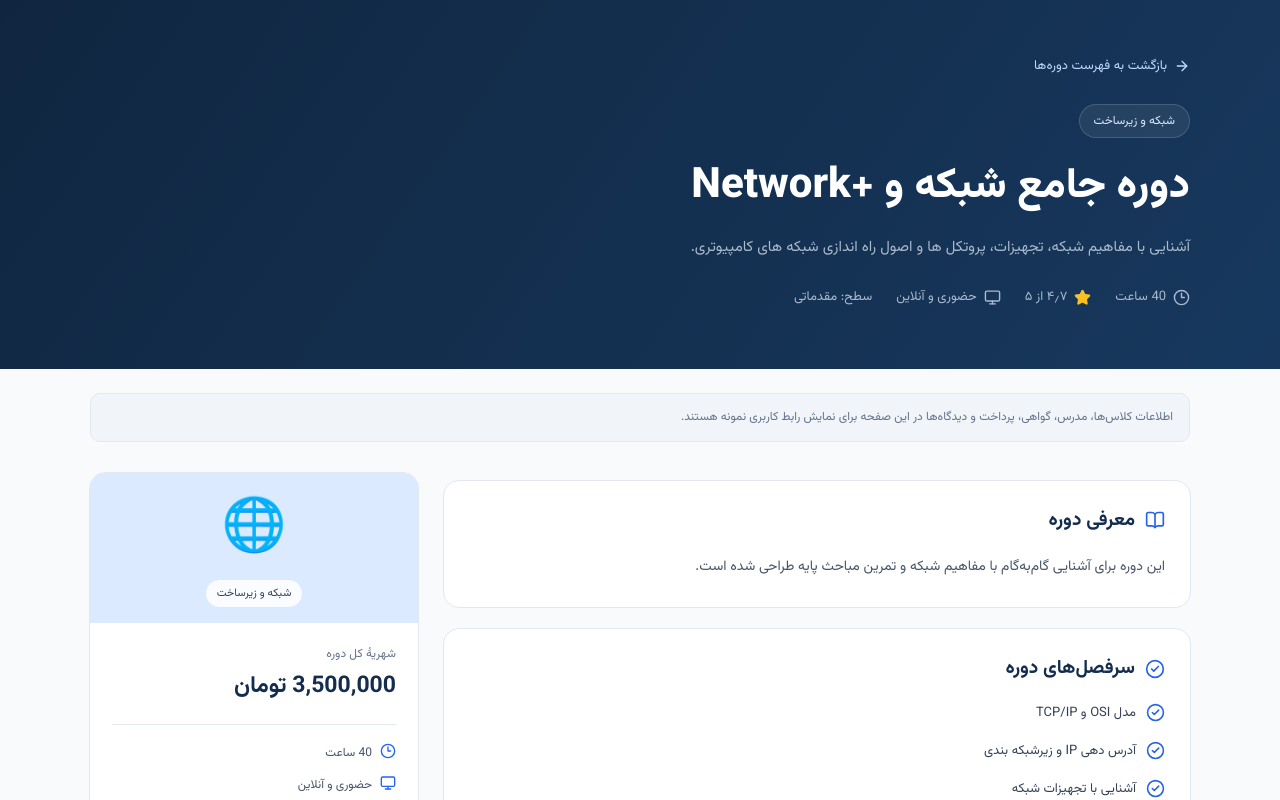
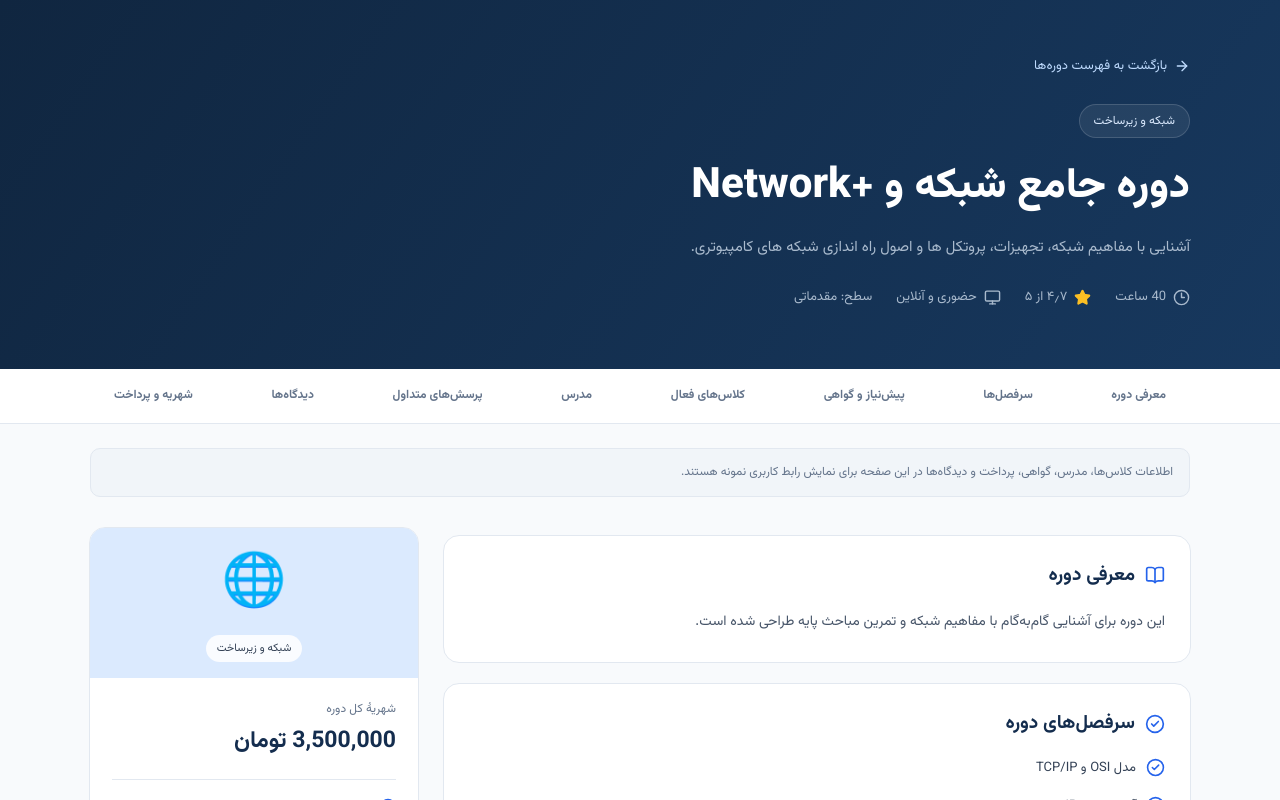
Before and after one commit to ali-tz-2004/skillhub-academy, a Next.js app: page /network/courses/network-plus in a window 1280 px wide. Shown: the top 800 px of the page. Built offline with nearby package versions, Linux system fonts and the light colour scheme.

Commit message:
feat: add section navigation to course details

```diff
--- a/src/app/network/courses/[slug]/page.module.scss
+++ b/src/app/network/courses/[slug]/page.module.scss
@@ -62,6 +62,51 @@
   }
 }
 
+.sectionNavigation {
+  position: sticky;
+  top: 0;
+  z-index: 20;
+  overflow-x: auto;
+  border-bottom: 1px solid var(--domain-border);
+  background: #ffffffed;
+  backdrop-filter: blur(12px);
+  scrollbar-width: thin;
+}
+
+.sectionNavigationInner {
+  display: flex;
+  width: max-content;
+  min-width: min(100%, 1100px);
+  align-items: center;
+  justify-content: space-between;
+  gap: 20px;
+  margin-inline: auto;
+  padding: 0 24px;
+
+  a {
+    display: inline-flex;
+    min-height: 54px;
+    flex-shrink: 0;
+    align-items: center;
+    border-bottom: 2px solid transparent;
+    color: var(--domain-muted);
+    font-size: 12px;
+    font-weight: 700;
+    transition: color 0.2s ease, border-color 0.2s ease;
+
+    &:hover,
+    &:focus-visible {
+      border-bottom-color: var(--domain-primary);
+      color: var(--domain-primary);
+    }
+
+    &:focus-visible {
+      outline: 2px solid var(--domain-primary);
+      outline-offset: -3px;
+    }
+  }
+}
+
 .sampleNotice {
   max-width: 1100px;
   margin: 24px auto 0;
@@ -90,6 +135,7 @@
 }
 
 .section {
+  scroll-margin-top: 76px;
   margin-bottom: 20px;
   padding: 25px;
   border: 1px solid var(--domain-border);
@@ -303,6 +349,7 @@
 }
 
 .sidebar {
+  scroll-margin-top: 76px;
   position: sticky;
   top: 20px;
   overflow: hidden;
@@ -452,6 +499,18 @@
     padding: 20px 16px 54px;
   }
 
+  .sectionNavigationInner {
+    min-width: max-content;
+    justify-content: flex-start;
+    gap: 18px;
+    padding-inline: 16px;
+
+    a {
+      min-height: 48px;
+      font-size: 11px;
+    }
+  }
+
   .section {
     padding: 20px 17px;
   }
--- a/src/app/network/courses/[slug]/page.tsx
+++ b/src/app/network/courses/[slug]/page.tsx
@@ -73,13 +73,26 @@ export default async function CourseDetailPage({
         </div>
       </section>
 
+      <nav className={styles.sectionNavigation} aria-label="بخش‌های صفحهٔ دوره">
+        <div className={styles.sectionNavigationInner}>
+          <a href="#introduction">معرفی دوره</a>
+          <a href="#syllabus">سرفصل‌ها</a>
+          <a href="#prerequisites">پیش‌نیاز و گواهی</a>
+          <a href="#classes">کلاس‌های فعال</a>
+          <a href="#instructor">مدرس</a>
+          <a href="#faq">پرسش‌های متداول</a>
+          <a href="#reviews">دیدگاه‌ها</a>
+          <a href="#payments">شهریه و پرداخت</a>
+        </div>
+      </nav>
+
       <div className={styles.sampleNotice}>
         اطلاعات کلاس‌ها، مدرس، گواهی، پرداخت و دیدگاه‌ها در این صفحه برای نمایش رابط کاربری نمونه هستند.
       </div>
 
       <div className={styles.content}>
         <div className={styles.main}>
-          <section className={styles.section}>
+          <section className={styles.section} id="introduction">
             <div className={styles.sectionTitle}>
               <BookOpen size={20} aria-hidden="true" />
               <h2>معرفی دوره</h2>
@@ -87,7 +100,7 @@ export default async function CourseDetailPage({
             <p className={styles.bodyText}>{details.extraDescription}</p>
           </section>
 
-          <section className={styles.section}>
+          <section className={styles.section} id="syllabus">
             <div className={styles.sectionTitle}>
               <CheckCircle2 size={20} aria-hidden="true" />
               <h2>سرفصل‌های دوره</h2>
@@ -102,7 +115,7 @@ export default async function CourseDetailPage({
             </ul>
           </section>
 
-          <section className={styles.section}>
+          <section className={styles.section} id="prerequisites">
             <div className={styles.sectionTitle}>
               <Award size={20} aria-hidden="true" />
               <h2>پیش‌نیاز و گواهی</h2>
@@ -123,7 +136,7 @@ export default async function CourseDetailPage({
             </div>
           </section>
 
-          <section className={styles.section}>
+          <section className={styles.section} id="classes">
             <div className={styles.sectionTitle}>
               <CalendarDays size={20} aria-hidden="true" />
               <h2>کلاس‌های فعال</h2>
@@ -149,7 +162,7 @@ export default async function CourseDetailPage({
             </div>
           </section>
 
-          <section className={styles.section}>
+          <section className={styles.section} id="instructor">
             <div className={styles.sectionTitle}>
               <UserRound size={20} aria-hidden="true" />
               <h2>مدرس دوره</h2>
@@ -165,7 +178,7 @@ export default async function CourseDetailPage({
             </div>
           </section>
 
-          <section className={styles.section}>
+          <section className={styles.section} id="faq">
             <div className={styles.sectionTitle}>
               <h2>پرسش‌های متداول</h2>
             </div>
@@ -179,7 +192,7 @@ export default async function CourseDetailPage({
             </div>
           </section>
 
-          <section className={styles.section}>
+          <section className={styles.section} id="reviews">
             <div className={styles.sectionTitle}>
               <Star size={20} aria-hidden="true" />
               <h2>دیدگاه هنرجویان</h2>
@@ -205,7 +218,7 @@ export default async function CourseDetailPage({
           </section>
         </div>
 
-        <aside className={styles.sidebar}>
+        <aside className={styles.sidebar} id="payments">
           <div className={`${styles.visual} ${styles[course.color]}`}>
             <span>{course.icon}</span>
             <small>{course.category}</small>
```
